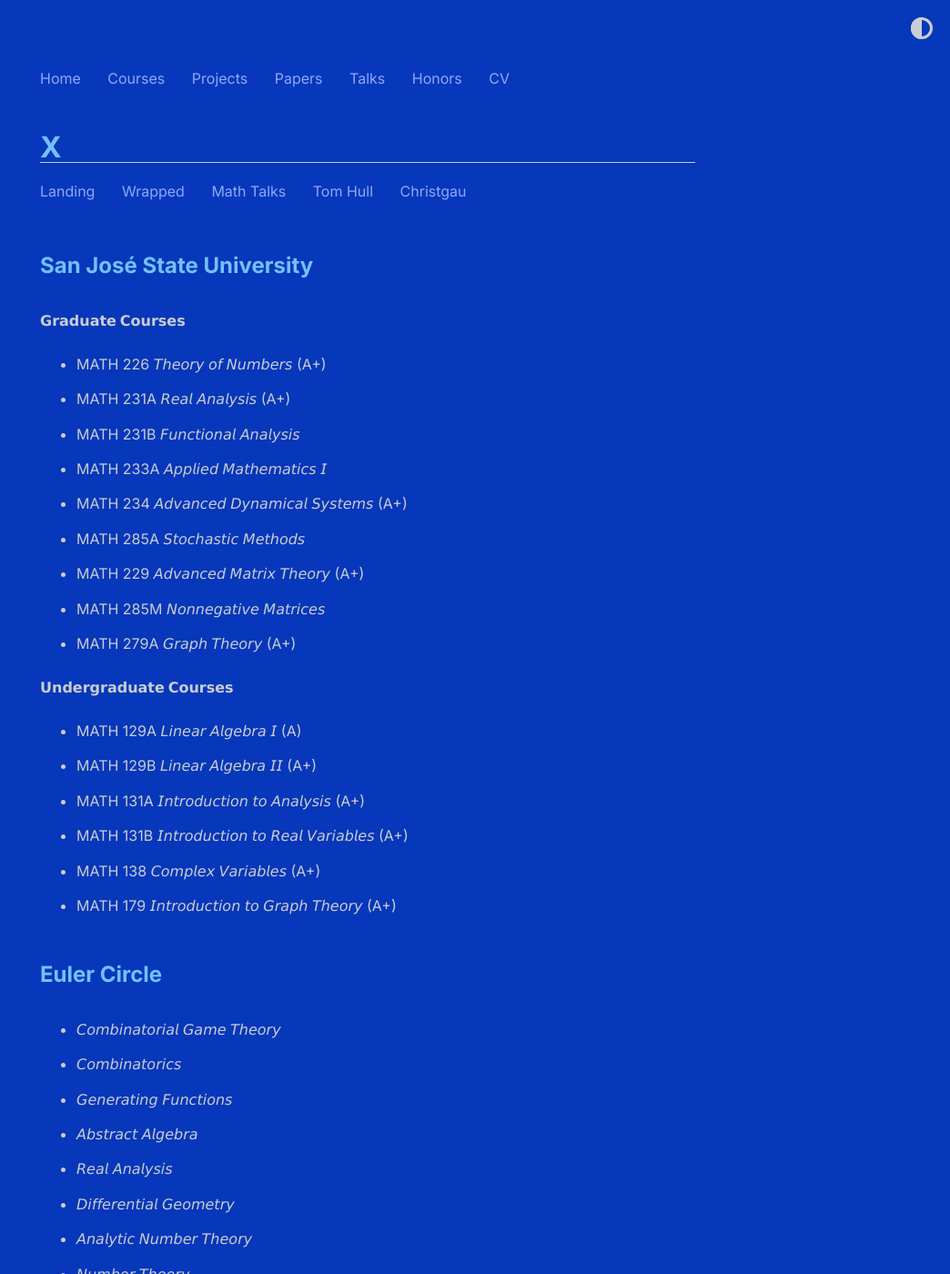
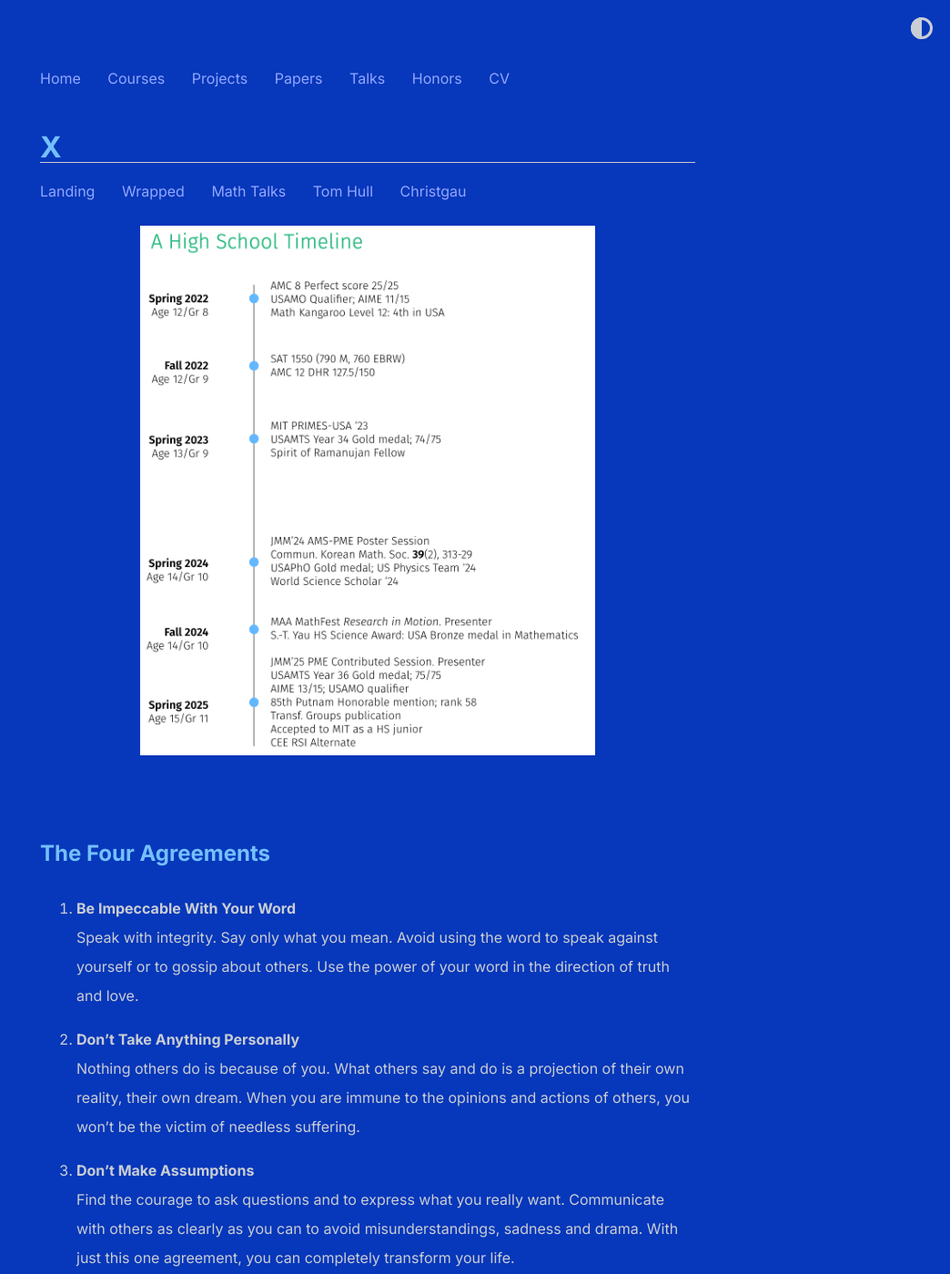
Before and after one commit to shihankanungo/shihankanungo.github.io, a Jekyll site: the page built from x.md, in a window 1280 px wide and 1400 px high. Shown: the whole window at 91% size, without its empty margins (236-1280 px from the left). Built offline with Jekyll 4.4.1, drawn with Linux system fonts in a browser that asks for light colours; some of the changed text lies outside the part shown.

Commit message:
Update x.md

```diff
--- a/x.md
+++ b/x.md
@@ -3,52 +3,9 @@ layout: personal
 title: X
 ---
 
-## San José State University
+<img src="images/timeline.png" alt="HS timelines" width="500">
 
-**𝗚𝗿𝗮𝗱𝘂𝗮𝘁𝗲 𝗖𝗼𝘂𝗿𝘀𝗲𝘀**
-
-- MATH 226 𝘛𝘩𝘦𝘰𝘳𝘺 𝘰𝘧 𝘕𝘶𝘮𝘣𝘦𝘳𝘴 (A+)
-- MATH 231A 𝘙𝘦𝘢𝘭 𝘈𝘯𝘢𝘭𝘺𝘴𝘪𝘴 (A+)
-- MATH 231B 𝘍𝘶𝘯𝘤𝘵𝘪𝘰𝘯𝘢𝘭 𝘈𝘯𝘢𝘭𝘺𝘴𝘪𝘴
-- MATH 233A 𝘈𝘱𝘱𝘭𝘪𝘦𝘥 𝘔𝘢𝘵𝘩𝘦𝘮𝘢𝘵𝘪𝘤𝘴 𝘐
-- MATH 234 𝘈𝘥𝘷𝘢𝘯𝘤𝘦𝘥 𝘋𝘺𝘯𝘢𝘮𝘪𝘤𝘢𝘭 𝘚𝘺𝘴𝘵𝘦𝘮𝘴 (A+)
-- MATH 285A 𝘚𝘵𝘰𝘤𝘩𝘢𝘴𝘵𝘪𝘤 𝘔𝘦𝘵𝘩𝘰𝘥𝘴
-- MATH 229 𝘈𝘥𝘷𝘢𝘯𝘤𝘦𝘥 𝘔𝘢𝘵𝘳𝘪𝘹 𝘛𝘩𝘦𝘰𝘳𝘺 (A+)
-- MATH 285M 𝘕𝘰𝘯𝘯𝘦𝘨𝘢𝘵𝘪𝘷𝘦 𝘔𝘢𝘵𝘳𝘪𝘤𝘦𝘴
-- MATH 279A 𝘎𝘳𝘢𝘱𝘩 𝘛𝘩𝘦𝘰𝘳𝘺 (A+)
-
-**𝗨𝗻𝗱𝗲𝗿𝗴𝗿𝗮𝗱𝘂𝗮𝘁𝗲 𝗖𝗼𝘂𝗿𝘀𝗲𝘀**
-
-- MATH 129A 𝘓𝘪𝘯𝘦𝘢𝘳 𝘈𝘭𝘨𝘦𝘣𝘳𝘢 𝘐 (A)
-- MATH 129B 𝘓𝘪𝘯𝘦𝘢𝘳 𝘈𝘭𝘨𝘦𝘣𝘳𝘢 𝘐𝘐 (A+)
-- MATH 131A 𝘐𝘯𝘵𝘳𝘰𝘥𝘶𝘤𝘵𝘪𝘰𝘯 𝘵𝘰 𝘈𝘯𝘢𝘭𝘺𝘴𝘪𝘴 (A+)
-- MATH 131B 𝘐𝘯𝘵𝘳𝘰𝘥𝘶𝘤𝘵𝘪𝘰𝘯 𝘵𝘰 𝘙𝘦𝘢𝘭 𝘝𝘢𝘳𝘪𝘢𝘣𝘭𝘦𝘴 (A+)
-- MATH 138 𝘊𝘰𝘮𝘱𝘭𝘦𝘹 𝘝𝘢𝘳𝘪𝘢𝘣𝘭𝘦𝘴 (A+)
-- MATH 179 𝘐𝘯𝘵𝘳𝘰𝘥𝘶𝘤𝘵𝘪𝘰𝘯 𝘵𝘰 𝘎𝘳𝘢𝘱𝘩 𝘛𝘩𝘦𝘰𝘳𝘺 (A+)
-
-## Euler Circle
-
-- 𝘊𝘰𝘮𝘣𝘪𝘯𝘢𝘵𝘰𝘳𝘪𝘢𝘭 𝘎𝘢𝘮𝘦 𝘛𝘩𝘦𝘰𝘳𝘺
-- 𝘊𝘰𝘮𝘣𝘪𝘯𝘢𝘵𝘰𝘳𝘪𝘤𝘴
-- 𝘎𝘦𝘯𝘦𝘳𝘢𝘵𝘪𝘯𝘨 𝘍𝘶𝘯𝘤𝘵𝘪𝘰𝘯𝘴
-- 𝘈𝘣𝘴𝘵𝘳𝘢𝘤𝘵 𝘈𝘭𝘨𝘦𝘣𝘳𝘢
-- 𝘙𝘦𝘢𝘭 𝘈𝘯𝘢𝘭𝘺𝘴𝘪𝘴
-- 𝘋𝘪𝘧𝘧𝘦𝘳𝘦𝘯𝘵𝘪𝘢𝘭 𝘎𝘦𝘰𝘮𝘦𝘵𝘳𝘺
-- 𝘈𝘯𝘢𝘭𝘺𝘵𝘪𝘤 𝘕𝘶𝘮𝘣𝘦𝘳 𝘛𝘩𝘦𝘰𝘳𝘺
-- 𝘕𝘶𝘮𝘣𝘦𝘳 𝘛𝘩𝘦𝘰𝘳𝘺
-- 𝘌𝘳𝘨𝘰𝘥𝘪𝘤 𝘛𝘩𝘦𝘰𝘳𝘺
-- 𝘔𝘢𝘳𝘬𝘰𝘷 𝘊𝘩𝘢𝘪𝘯𝘴
-
-## Art of Problem Solving
-
-**𝗠𝗮𝘁𝗵𝗲𝗺𝗮𝘁𝗶𝗰𝘀**
-- 𝘎𝘳𝘰𝘶𝘱 𝘛𝘩𝘦𝘰𝘳𝘺 (A+)
-- 𝘊𝘢𝘭𝘤𝘶𝘭𝘶𝘴 (A+)
-- 𝘐𝘯𝘵𝘦𝘳𝘮𝘦𝘥𝘪𝘢𝘵𝘦 𝘈𝘭𝘨𝘦𝘣𝘳𝘢 (A+)
-- 𝘖𝘭𝘺𝘮𝘱𝘪𝘢𝘥 𝘎𝘦𝘰𝘮𝘦𝘵𝘳𝘺 (A+)
-
-**𝗣𝗿𝗼𝗴𝗿𝗮𝗺𝗺𝗶𝗻𝗴**
-- 𝘐𝘯𝘵𝘦𝘳𝘮𝘦𝘥𝘪𝘢𝘵𝘦 𝘗𝘳𝘰𝘨𝘳𝘢𝘮𝘮𝘪𝘯𝘨 𝘸𝘪𝘵𝘩 𝘗𝘺𝘵𝘩𝘰𝘯 (A+)
+<br>
 
 ## The Four Agreements
 
```
